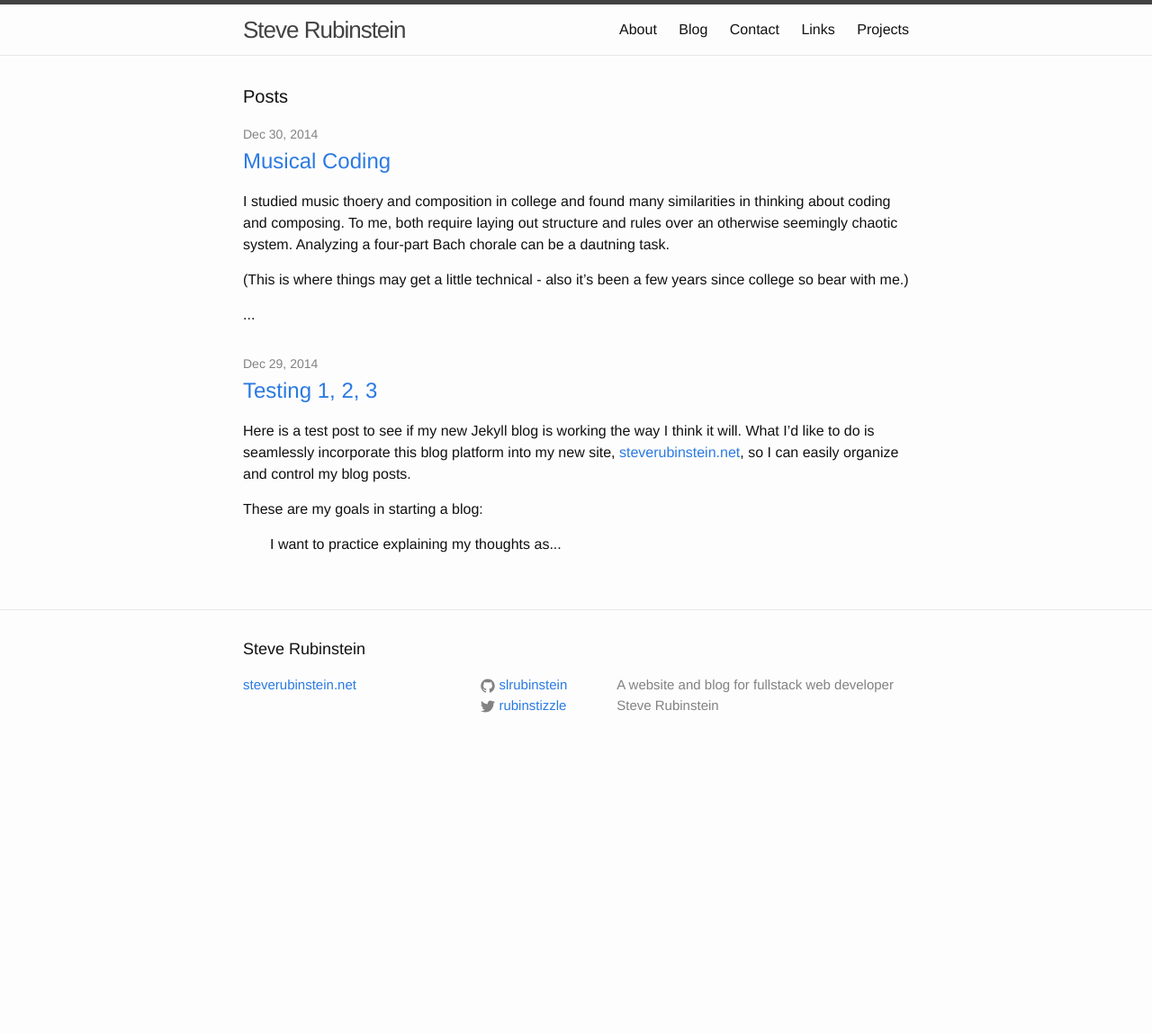
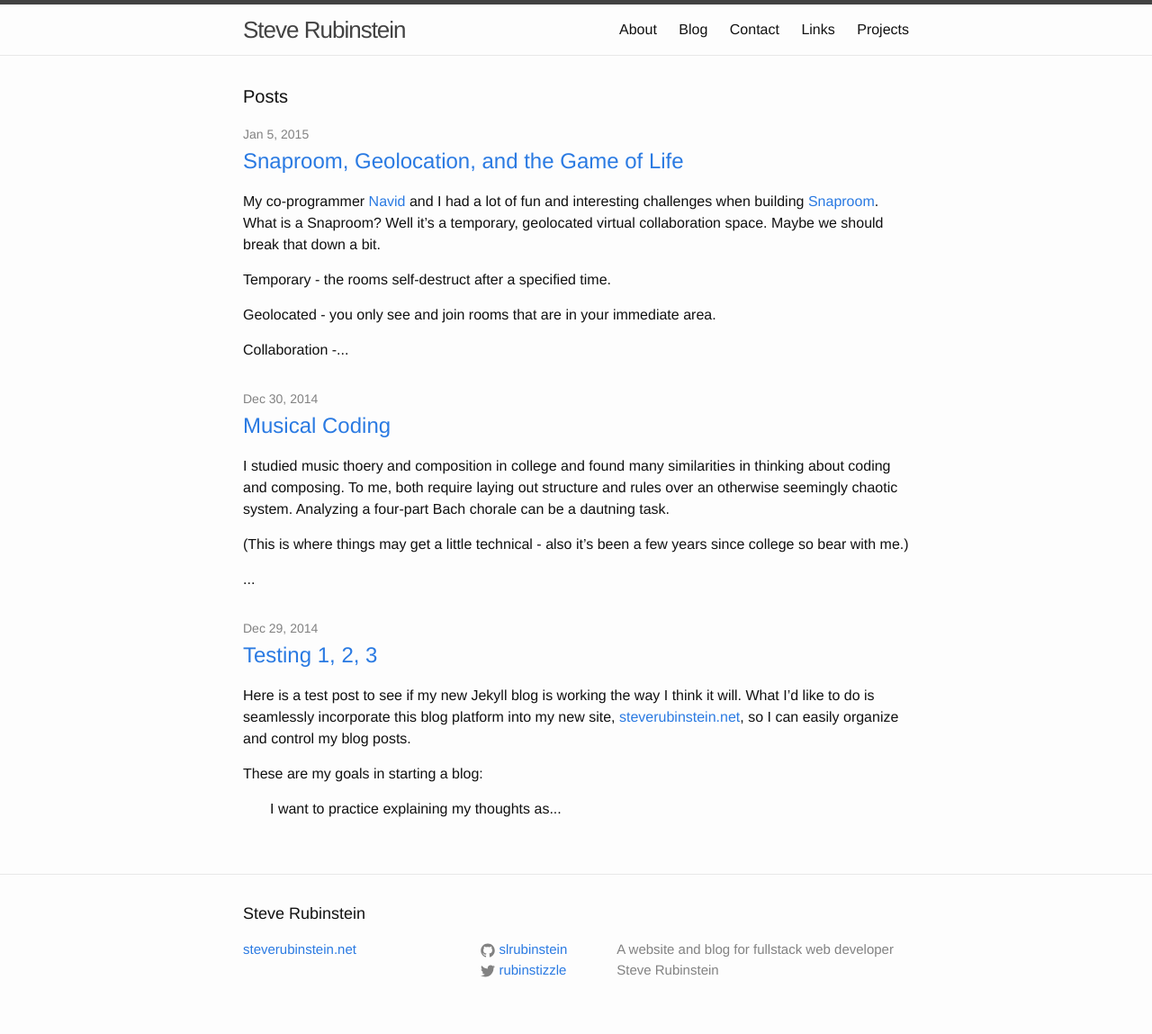
Before and after one commit to slrubinstein/slrubinstein.github.io, a Jekyll site: the page built from blog.html, in a window 1280 px wide. Shown: the whole page at 90% size. Built offline with Jekyll 4.4.1, drawn with Linux system fonts in a browser that asks for light colours; before the commit the page ends 900 px from its top, so only the background shows below that; part of the change alters nothing that is shown.

Commit message:
new blog post - snaproom, geolocation, game of life

```diff
--- /dev/null
+++ b/_posts/2015-1-5-geolocation.markdown
@@ -0,0 +1,99 @@
+---
+layout: post
+title:  "Snaproom, Geolocation, and the Game of Life"
+date:   2015-1-5 7:18:00
+categories: blog
+---
+
+My co-programmer <a href="http://navidk-programming.appspot.com/" targe="_blank">Navid</a> and I had a lot of fun and interesting challenges when building <a href="https://snaproom.herokuapp.com" target="_blank">Snaproom</a>. What is a Snaproom? Well it's a temporary, geolocated virtual collaboration space. Maybe we should break that down a bit.
+
+Temporary - the rooms self-destruct after a specified time.
+
+Geolocated - you only see and join rooms that are in your immediate area.
+
+Collaboration - we use real-time communication with websockets to allow anyone in the room to communicate and update the room's state. Kind of like a simplified google doc.
+
+Why all these limitations? Why not a Permroom, where you can communicate with people in other countries for limitless amounts of time? Well we felt like those technologies exist and are doing just fine. A Snaproom is meant to be ephemeral. It is not meant for saving things in a database longterm. Its best use cases are voting on where to go to lunch or playing a simple game. Because you are not submitting anything personal or private, it's also really easy to use. You don't need to login or come up with a unique username or even give us your email address. You can just log on and get down to business.
+
+I want to write a little about the geolocation, because it allowed us to play with some new technology and surprised us with some interesting obstacles. Modern web browsers (unmodern web browsers, you know who you are) support HTML5's geolocation API. If you ever see a little pop-up on your computer or phone's browser, saying something like "'http://snaproom.herokuapp.com' would like to use your current location", that site is probably using the geolocation API. Because of privacy concerns, the user generally must give permission before their position is calculated.
+
+I won't go into too much detail on how it works, but <a href="http://diveintohtml5.info/geolocation.html" target="_blank">here is an article from diveintohtml5 I found useful</a>. For Snaproom, as soon as you open up the page (and grant your permission of course), the geolocation API is called.
+
+The geolocation API returns an object with a bunch of data related to the user's location. Play along at home! Copy and paste this into your console (cmd-opt-i if you are on a Mac and on Chrome, and click 'console').
+
+{% highlight javascript %}
+
+navigator.geolocation.getCurrentPosition(function(data) {console.log(data)})
+{% endhighlight %}
+
+First, your browser should ask your permission. And if you grant it, a few seconds later it should print an object called Geoposition, which includes your latitude and longitude. Here is the function in our Angular Service that makes the call (and uses $q to return a promise to our controller):
+
+{% highlight javascript %}
+
+function getLocation() {
+  var deferred = $q.defer();
+  var geoData = {}
+  navigator.geolocation.getCurrentPosition(function(position) {
+    geoData.geoLocated = true;
+    geoData.lat = position.coords.latitude;
+    geoData.lon = position.coords.longitude;
+    deferred.resolve(geoData);
+  },
+    function(error) {
+    deferred.reject("error")
+  });
+  return deferred.promise;
+}
+{% endhighlight %}
+
+Simple enough, right? So our first plan was simply take the latitude and longitude, shave it down to a reasonable number of decimals (in our case, 2), and that's your 'geoRoom' - the room where you are able to see, create, and join Snaprooms. Patting ourselves on the back, we merrily went on our way-
+
+-until I was noodling around with Snaproom in the hallway and noticed I couldn't see a room Navid had just created. It turns out this was a little more complicated than we thought. Depending on if you are using your computer or your phone, the geolocation API will use different methods to find your location. Phones can take advantage of their GPS (which is generally quicker). If you are on your computer, then <a href="https://www.mozilla.org/en-US/firefox/geolocation/" target="_blank">according to this article on Mozilla</a>, your location is found by using Google Location Services, which looks at your computer's IP address, nearby wireless access points, and some google magic.
+
+I am no expert on this- but here's what it meant practically for our app. Due to the variance in accuracy between the computer and the phone, it would be very possible for me to be on the other side of the geoRoom line from my computer - while sitting at my computer!
+
+<img class="blog-pic-small" src="../../../../images/georoom-sad.png" alt="Sadness reigns as we are in different geoRooms">
+
+Our solution came to us when reflecting on a past project, <a href="http://en.wikipedia.org/wiki/Conway%27s_Game_of_Life" target="_blank">Conway's Game of Life</a>. Briefly, the Game of Life is a game of evolution, where squares live or die based on their neighbor squares. We decided to treat geoRooms like Game of Life squares and create neighbors. So instead of placing our users in a geoRoom, we placed them in a geoArray of 9 geoRooms. Now all their activity is broadcast to every geoRoom in the geoArray, and to enter a room you only need to be in one geoRoom of the room's geoArray.
+
+<img class="blog-pic-small" src="../../../../images/georoom-happy.png" alt="Happy to be in a geoRoom with you">
+
+This is how we create the geoArray. Maybe not the most elegant looking function, but dammit, it works.
+
+{% highlight javascript %}
+	// geoData is an object that holds the latitude and longitude
+
+function makeGeoRoomArr(geoData) {
+  var latToHundrethPlace = geoData.lat.toFixed(2);
+  var lonToHundrethPlace = geoData.lon.toFixed(2);
+
+  var latLonArr = [];
+
+  var northernLat = (Number(latToHundrethPlace) + .01).toFixed(2);
+  var southernLat = (Number(latToHundrethPlace) - .01).toFixed(2);
+  var easternLon = (Number(lonToHundrethPlace) + .01).toFixed(2);
+  var westernLon = (Number(lonToHundrethPlace) - .01).toFixed(2);
+
+  latLonArr.push(latToHundrethPlace + lonToHundrethPlace);
+
+  latLonArr.push(northernLat + westernLon);
+
+  latLonArr.push(northernLat + lonToHundrethPlace);
+
+  latLonArr.push(northernLat + easternLon);
+
+  latLonArr.push(latToHundrethPlace + westernLon);
+
+  latLonArr.push(latToHundrethPlace + easternLon);
+
+  latLonArr.push(southernLat + westernLon);
+
+  latLonArr.push(southernLat + lonToHundrethPlace);
+
+  latLonArr.push(southernLat + easternLon);
+
+  return latLonArr;
+}
+{% endhighlight %}
+
+So this does make our database call a little heavier. Instead of checking one property whenever a room is created or destroyed, our query must sift through a 9-item array. It still seems pretty damn fast though, and until we hit those million users we may not even notice a different.
--- /dev/null
+++ b/_sass/posts.scss
@@ -0,0 +1,5 @@
+.blog-pic-small {
+	height: 300px;
+	display: block;
+	margin: 0 auto;
+}
--- a/css/main.scss
+++ b/css/main.scss
@@ -52,5 +52,6 @@ $on-laptop:        800px;
         "home",
         "links",
         "projects",
-        "about"
+        "about",
+        "posts"
 ;
```
Also changed, not shown: images/georoom-happy.png (added), images/georoom-sad.png (added).
